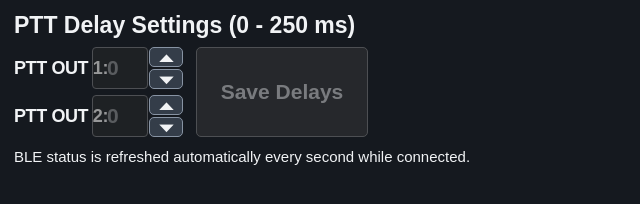
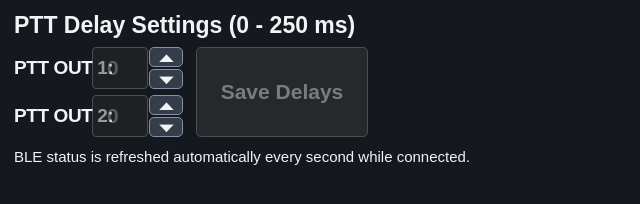
Before and after one commit to WA2T/SPA-BLE, a plain HTML site: page index.html in a window 1280 px wide. Shown: the part 516-720 px from the top of the page, 0-640 px from the left. Drawn offline with Linux system fonts and the light colour scheme.

Commit message:
Add files via upload

```diff
--- a/index.html
+++ b/index.html
@@ -1302,7 +1302,7 @@
     box-sizing:border-box !important;
   }
   .delay-save-layout .delay-row label {
-    font-size:clamp(15px, 3.9vw, 18px) !important;
+    font-size:clamp(16px, 4.1vw, 19px) !important;
     letter-spacing:-0.4px;
     overflow:visible;
   }
```
